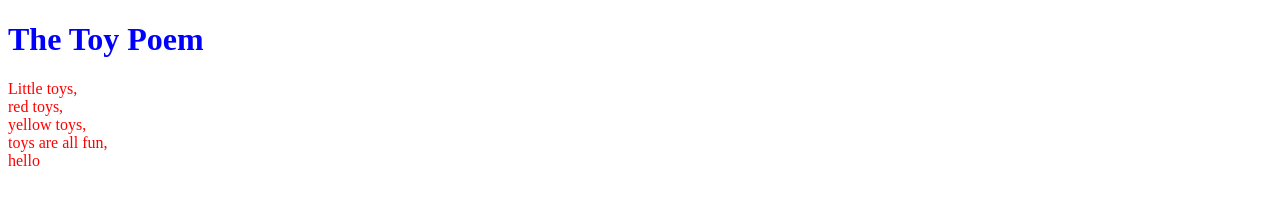
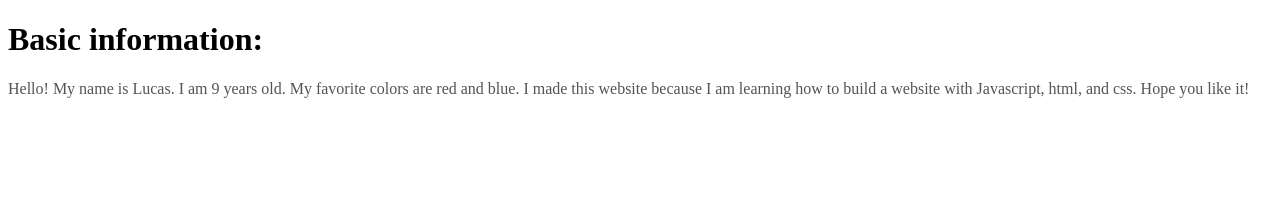
Before and after one commit to MrGodzilla111/learning.github.io, a plain HTML site: page index.html in a window 1280 px wide. Drawn offline with Linux system fonts and the light colour scheme.

Commit message:
Changing website info

```diff
--- a/index.css
+++ b/index.css
@@ -1,7 +1,7 @@
 .my-poem {
-    color: blue;
+    color: black;
 }
 
 .my-poem-body {
-    color:red;
+    color:rgb(84, 84, 84);
 }
--- a/index.html
+++ b/index.html
@@ -1,18 +1,16 @@
 <!DOCTYPE HTML>
 <html>
     <head>
-        <title>Toy Poem From LS
+        <title>All about Lucas
         </title>
         <meta charset="utf-8">
         <link rel="stylesheet" href="./index.css">
     </head>
     <body>
-    <h1 class="my-poem">The Toy Poem</h1>
-    <p class="my-poem-body">Little toys,<br>
-    red toys,<br>
-    yellow toys,<br>
-    toys are all fun,<br>
-    hello
+    <h1 class="my-poem">Basic information:</h1>
+    <p class="my-poem-body">
+    Hello! My name is Lucas. I am 9 years old. My favorite colors are red and blue. I made this website because I am learning how to build a website with Javascript, html, and css. Hope you like it!
+
 
     </p>
     </body>
```
